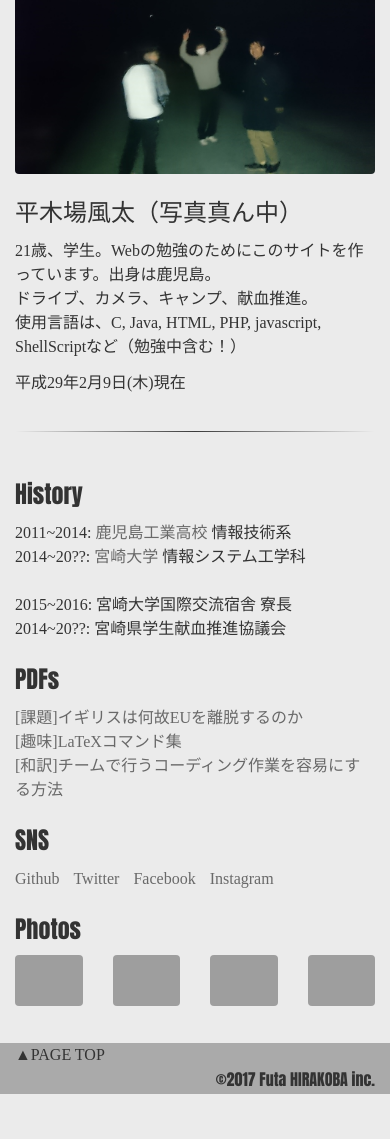
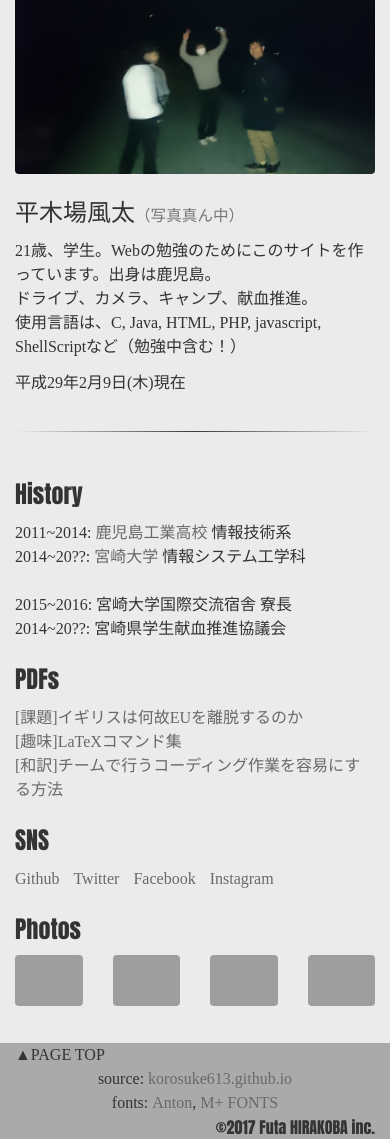
Before and after one commit to korosuke613/myHomepage, a PHP site: page / in a window 390 px wide. Shown: the part 265-1404 px from the top of the page. Before the commit the page ends 1359 px from the top, so only its background shows below. Run offline with PHP 8.4, Linux system fonts and the light colour scheme; some web fonts are replaced; grey boxes are pictures that could not be loaded.

```diff
--- a/css/link.css
+++ b/css/link.css
@@ -27,3 +27,32 @@ a:active {
     color: #fff;
     text-decoration: none;
 }
+
+.footLink {
+    transition: .3s;
+    -webkit-transform: none;
+    transform: none;
+
+}
+
+.footLink:link {
+    color: #696969;
+    text-decoration: none;
+}
+
+.footLink:visited {
+    color: #808080;
+    text-decoration: none;
+}
+
+.footLink:hover {
+    color: #606060;
+    text-decoration: none;
+    -webkit-transform: scale(0.9);
+    transform: scale(0.9);
+}
+
+.footLink:active {
+    color: #fff;
+    text-decoration: none;
+}
--- a/index.html
+++ b/index.html
@@ -57,7 +57,7 @@
                         <img src="images/myPhoto.jpg" class="img-responsive img-rounded" alt="ひらこばの写真">
                     </div>
                     <div class="col-sm-12 col-md-4">
-                        <h2>平木場風太（写真真ん中）</h2>
+                        <h2>平木場風太<small>（写真真ん中）</small></h2>
                         <p>
                             21歳、学生。Webの勉強のためにこのサイトを作っています。出身は鹿児島。<br> ドライブ、カメラ、キャンプ、献血推進。
                             <br> 使用言語は、C, Java, HTML, PHP, javascript, ShellScriptなど（勉強中含む！）
@@ -130,10 +130,16 @@
     <div id="footer">
         <div class="container">
             <div class="row">
-                <div class="col-xs-12" style="background:#AAA;height:6vh;">
+                <div class="col-xs-12" style="background:#AAA;height:auto;">
                     <a href="#top_jump" style="color:#333333">▲PAGE TOP</a>
                     <br>
-                    <div style="font-family: 'Anton',sans-serif;" class="text-right">©2017 Futa HIRAKOBA inc.</div>
+                    <div class="text-center">
+                        source: <a href="https://github.com/korosuke613/korosuke613.github.io" target="_blank" onClick="ga('send', 'event', 'link', 'source', 'korosuke613.github.io')" class="footLink">korosuke613.github.io</a><br>
+                        fonts: <a href="https://fonts.google.com/specimen/Anton" target="_blank" onClick="ga('send', 'event', 'link', 'fonts', 'Anton')" class="footLink">Anton</a>, <a href="http://mplus-fonts.osdn.jp/" target="_blank" onClick="ga('send', 'event', 'link', 'fonts', 'mplus')" class="footLink">M+ FONTS</a>
+                    </div>
+                    <div style="font-family: 'Anton',sans-serif;" class="text-right">
+                        ©2017 Futa HIRAKOBA inc.
+                    </div>
                 </div>
             </div>
         </div>
```
